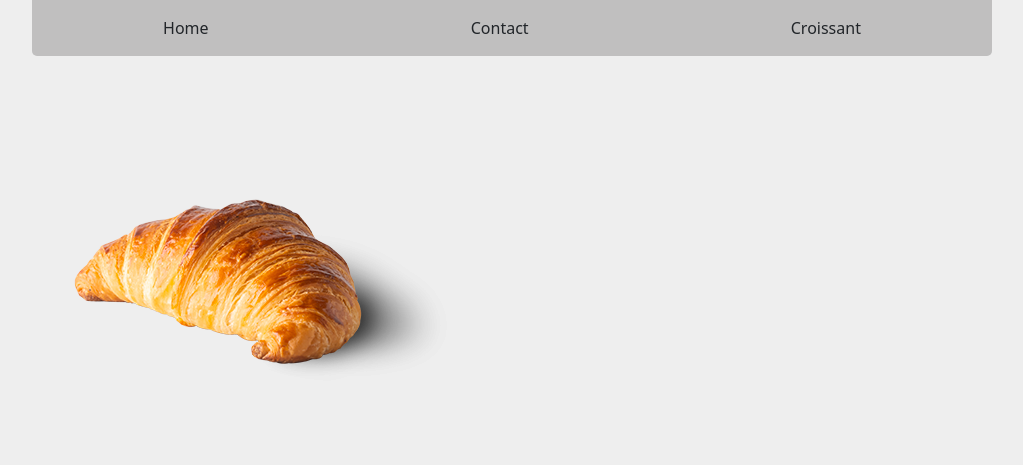
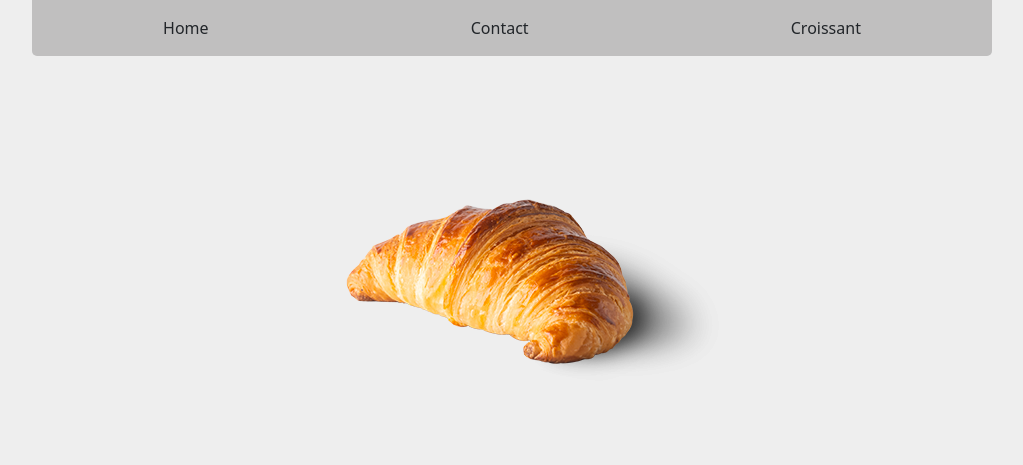
Before and after one commit to catha-s/Croissant, a plain HTML site: page photo.html in a window 1280 px wide. Shown: the whole page, without its empty margins (128-1151 px from the left). Drawn offline with nearby package versions, Linux system fonts and the light colour scheme.

Commit message:
Centered the image

```diff
--- a/photo.html
+++ b/photo.html
@@ -21,6 +21,10 @@
       <a href="/contact.html" class="nav-link text-dark">Contact</a>
       <a href="/photo.html" class="nav-link text-dark">Croissant</a>
     </nav>
-    <img src="/images/croissant.jpg" alt="Croissant" class="img-fluid center" />
+    <img
+      src="/images/croissant.jpg"
+      alt="Croissant"
+      class="img-fluid rounded mx-auto d-block"
+    />
   </body>
 </html>
```
